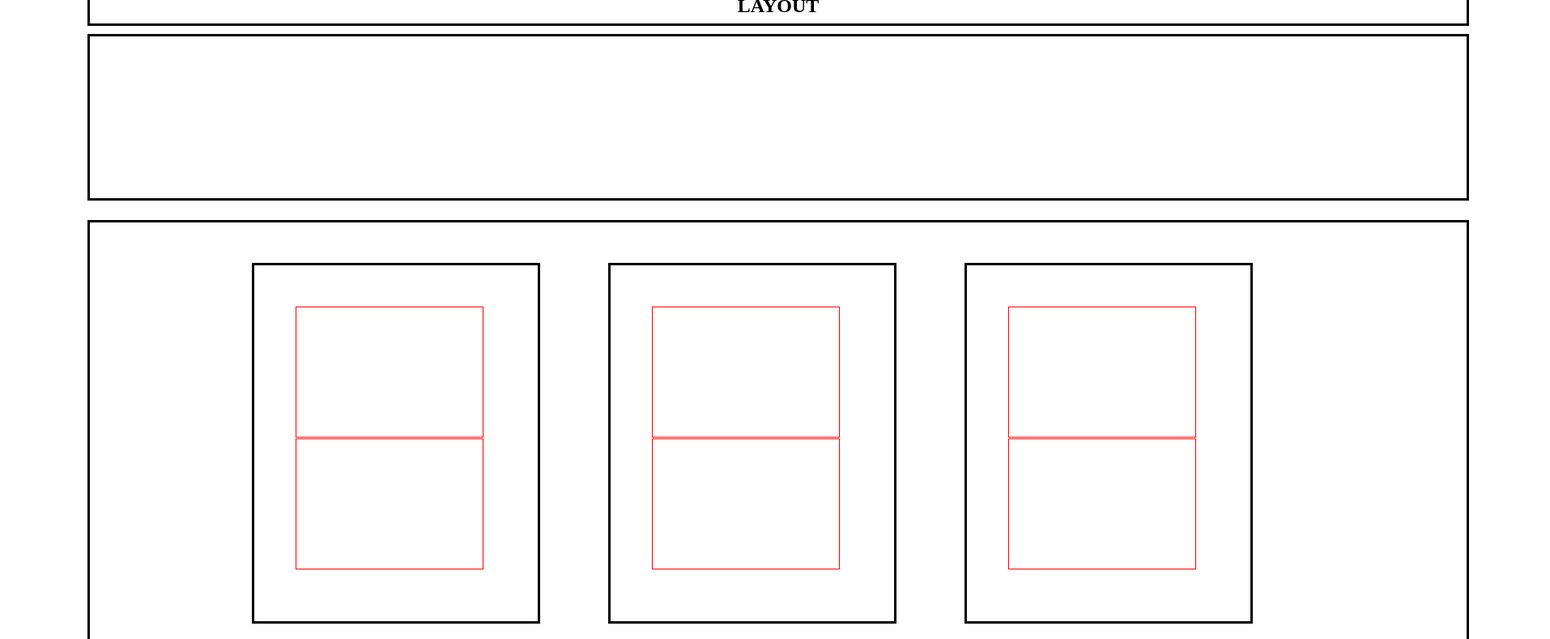
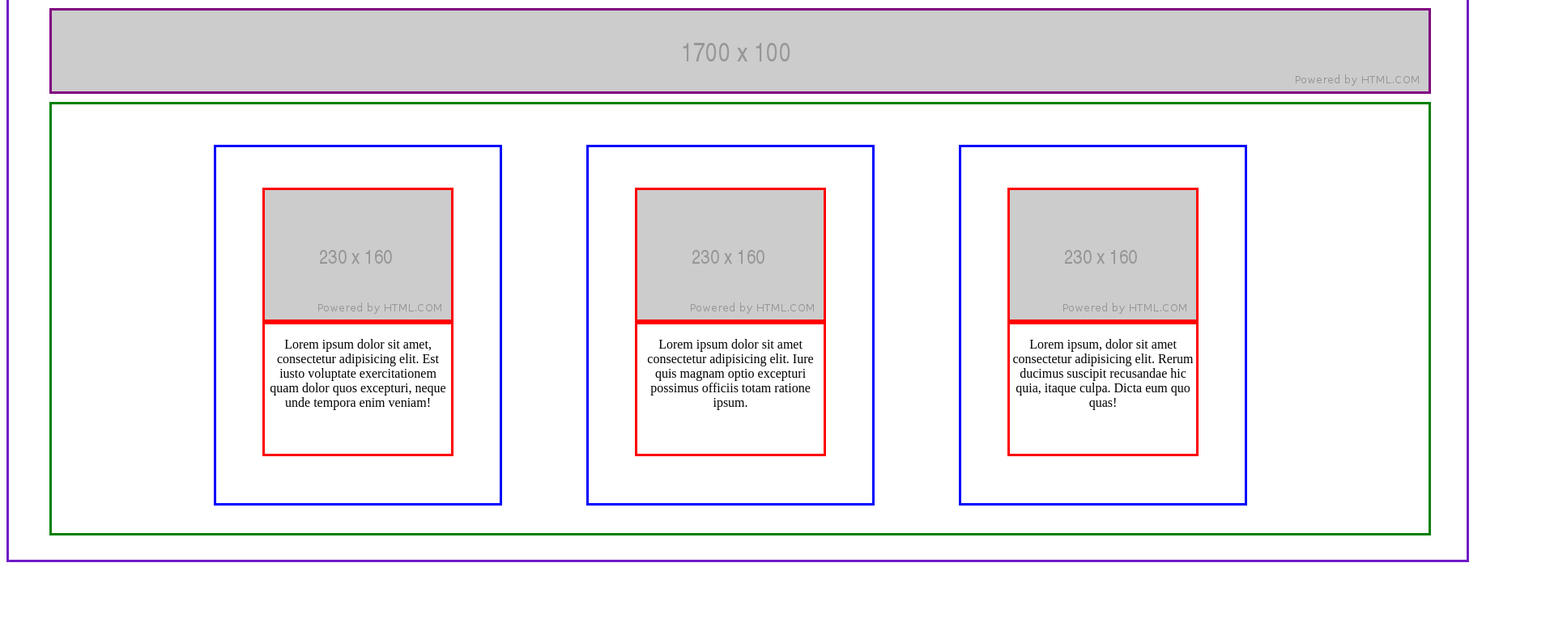
Before and after one commit to ZMB0Y/sample, a plain HTML site: page index.html in a window 1280 px wide. Shown: the part 117-907 px from the top of the page at 81% size, 1914 px wide, since content can reach past the window. After the commit the page ends 820 px from the top, so only its background shows below. Drawn offline with Linux system fonts and the light colour scheme.

Commit message:
cambios en layout, slider y cambios en las cajas

```diff
--- a/index.html
+++ b/index.html
@@ -5,26 +5,43 @@
     <title>SAMPLE</title>
 </head>
 <body>
+    <div class="hitbox">
         <div class="layout">
-        <h2><strong><center>LAYOUT</center></strong></h2>
+            <p><h1><strong>LAYOUT</strong></h1></p>
         </div>
-    <div class="slider"></div>
+        <div class="slider">
+            <img src="./assets/1700x100.png" alt="slider">
+        </div>
         <div class="base">
             <div class="caja1">
-            <div class="img1"></div>
-            <div class="tex1"></div>
+                <div class="post-img">
+                    <img src="./assets/230x160.png" alt="post-1">
+                </div>
+                <div class="tex">
+                    <p>Lorem ipsum dolor sit amet, consectetur adipisicing elit. Est iusto voluptate exercitationem quam dolor quos excepturi, neque unde tempora enim veniam!</p>
+                </div>
             </div>
 
             <div class="caja2">
-            <div class="img2"></div>
-            <div class="tex2"></div>
+                <div class="post-img">
+                    <img src="./assets/230x160.png" alt="post-2">
+                </div>
+                <div class="tex">
+                    <p>Lorem ipsum dolor sit amet consectetur adipisicing elit. Iure quis magnam optio excepturi possimus officiis totam ratione ipsum.</p>
+                </div>
             </div>
 
             <div class="caja3">
-            <div class="img3"></div>
-            <div class="tex2"></div>
+                <div class="post-img">
+                    <img src="./assets/230x160.png" alt="post-3">
+                </div>
+                <div class="tex">
+                    <p>Lorem ipsum, dolor sit amet consectetur adipisicing elit. Rerum ducimus suscipit recusandae hic quia, itaque culpa. Dicta eum quo quas!</p>
                 </div>
             </div>
-
+        </div>
+    </div>
 </body>
 </html>
+
+<!--center, imagenes, analizar, txt-->
--- a/style.css
+++ b/style.css
@@ -1,87 +1,112 @@
+.hitbox{
+    border:  solid rgb(113, 27, 199);
+    margin: 0 auto;
+    min-width: 1800px;
+    max-width: 1800px;
+}
 .layout{
-    border: solid ;
-    width: 1600px;
-    padding: 50px;
-    height: 5px;
+    border: solid brown  ;
+    width: 1700px;
+
+    height: 70px;
     margin-top: 30px;
     margin-bottom: 10px;
-    margin-left: 100px;
-    margin-right: 100px;
+    margin-left: 50px;
+    margin-right: 40px;
+    text-align: center;
     display: inline-block;
 }
 
 .slider{
-    border: solid ;
-    width: 1600px;
-    padding: 50px;
+    border: solid purple  ;
+    width: 1700px;
     height: 100px;
-    margin-bottom: 20px;
-    margin-left: 100px;
-    margin-right: 100px;
+    margin-bottom: 10px;
+    margin-left: 50px;
+    margin-right: 40px;
     display: inline-block;
+
+    max-height: auto;
 }
 
 .base{
-    border: solid ;
+    position: relative;
+    border: solid green ;
     width: 1600px;
     padding: 50px;
     height: 430px;
-    margin-bottom: 70px;
-    margin-left: 100px;
-    margin-right: 100px;
+
+    margin-bottom: 30px;
+    margin-left: 50px;
+    margin-right: 40px;
     display: inline-block;
+    max-width: auto;
+    min-inline-size: auto;
+
 }
 
 
+.caja1{
 
-.caja1{
-margin-left: 150px;
+    margin-left: 150px;
+
 }
 
+.caja2{
 
-.caja2{
-    margin-left: 80px;
-    margin-right: 80px;
+    margin-left: 100px;
+    margin-right: 100px;
 }
 
 .caja3{
-margin-right: 150px;
+
+    margin-right: 150px;
+}
+
+.text{
+
+    text-align: center;
+    display: inline-block;
+
 }
 
 /*herencia*/
 .base> div{
+
     border: solid ;
     width: 250px;
     padding: 50px;
     height: 340px;
-    /*margin: 10px;*/
-    /*margin-bottom: 0px;
-    margin-left: 10px;
-    margin-right: 10px;
-    margin-top: 0%;*/
+    border: solid blue ;
+    text-align: center;
     display: inline-block;
 }
 
 .caja1>div{
     width: 230px;
     height: 160px;
-    margin: 1px;
-    border: double red 1px;
-
+    margin: auto ;
+    border: solid red ;
 }
 
 .caja2>div{
     width: 230px;
     height: 160px;
-    margin: 1px;
-    border: double red 1px;
+    margin: auto;
+    border: solid red ;
 
 }
 
 .caja3>div{
     width: 230px;
     height: 160px;
-    margin: 1px;
-    border: double red 1px;
+    margin: auto;
+    border: solid red ;
 
 }
+
+/*Imagenes*/
+.post-img{
+    width: 100%;
+    max-height: auto;
+}
```
Also changed, not shown: assets/1700x100.png (added), assets/230x160.png (added). Lines whose indentation alone changed are shown as unchanged.
